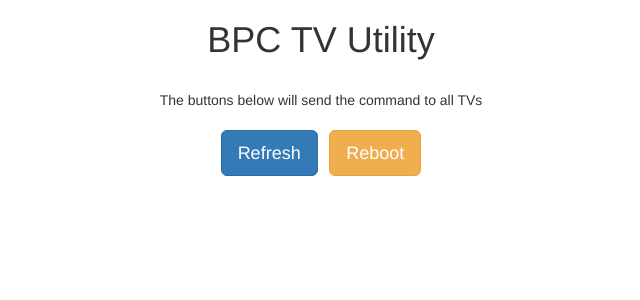
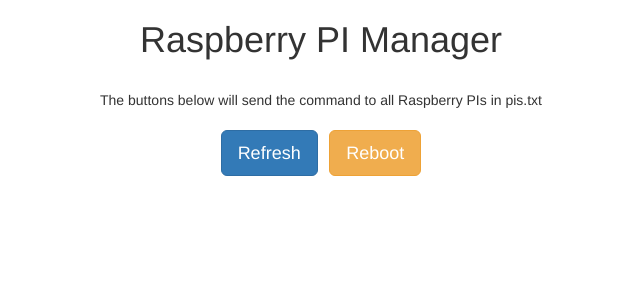
Before and after one commit to andrewdkennedy1/RaspberryPi-Manager, a Flask app: page / in a window 1280 px wide. Shown: the top 300 px of the page, without its empty margins (319-959 px from the left). Run offline with Flask 2, Linux system fonts and the light colour scheme; some libraries are stand-ins or nearby versions.

Commit message:
Update index.html

```diff
--- a/templates/index.html
+++ b/templates/index.html
@@ -28,10 +28,10 @@
 <body>
     <div id="content">
         <center>
-            <h1>BPC TV Utility</h1>
-            <br /> The buttons below will send the command to all TVs<br /><br />
+            <h1>Raspberry PI Manager</h1>
+            <br /> The buttons below will send the command to all Raspberry PIs in pis.txt<br /><br />
             <button class="btn btn-lg btn-primary" id='refresh' type="button" onclick="refreshing();">Refresh</button>
-            <button class="btn btn-lg btn-danger" id='refreshing' type="button">Refreshing All TVs...<br />This may take some time</button>&nbsp;
+            <button class="btn btn-lg btn-danger" id='refreshing' type="button">Refreshing All PIs...<br />This may take some time</button>&nbsp;
             <script>
             $('#refresh').click(function() {
                 $.ajax({
```
